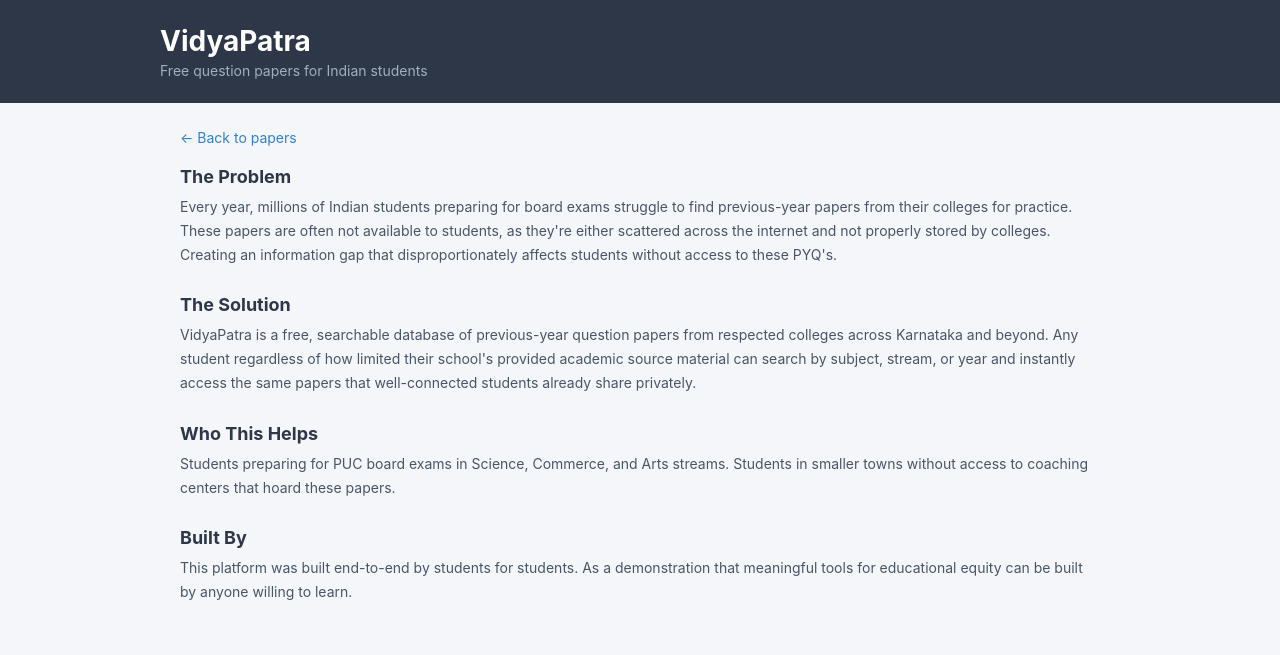
After one commit to shrishavijay/vidyapatra, a Flask app: page /about in a window 1280 px wide. The commit adds this page. Shown: the top 655 px of the page. Run offline with Flask 3, Linux system fonts and the light colour scheme.

Commit message:
feat: about page with project mission and content

```diff
--- a/app.py
+++ b/app.py
@@ -36,6 +36,10 @@ class Paper(db.Model):
 def home():
     return render_template("index.html")
 
+@app.route("/about")
+def about():
+    return render_template("about.html")
+
 # GET all papers from the database
 @app.route("/papers")
 def get_papers():
--- a/static/style.css
+++ b/static/style.css
@@ -135,6 +135,30 @@
     font-size: 14px;
   }
 
+  .back-link {
+    display: inline-block;
+    margin-bottom: 20px;
+    color: #3182ce;
+    text-decoration: none;
+    font-size: 14px;
+  }
+
+  .about-section {
+    margin-bottom: 28px;
+  }
+
+  .about-section h2 {
+    font-size: 18px;
+    color: #2d3748;
+    margin-bottom: 8px;
+  }
+
+  .about-section p {
+    font-size: 14px;
+    color: #4a5568;
+    line-height: 1.7;
+  }
+
   /* ---- MOBILE (screens under 768px) ---- */
   @media (max-width: 768px) {
     .paper-card { width: calc(50% - 8px); }
--- /dev/null
+++ b/templates/about.html
@@ -0,0 +1,43 @@
+<!DOCTYPE html>
+<html lang="en">
+<head>
+  <meta charset="UTF-8">
+  <meta name="viewport" content="width=device-width, initial-scale=1.0">
+  <title>About — VidyaPatra</title>
+  <link rel="stylesheet" href="/static/style.css">
+</head>
+<body>
+
+  <header>
+    <div class="header-inner">
+      <h1>VidyaPatra</h1>
+      <p>Free question papers for Indian students</p>
+    </div>
+  </header>
+
+  <main>
+    <a href="/" class="back-link">← Back to papers</a>
+
+    <section class="about-section">
+      <h2>The Problem</h2>
+      <p><p>Every year, millions of Indian students preparing for board exams struggle to find previous-year papers from their colleges for practice. These papers are often not available to students, as they're either scattered across the internet and not properly stored by colleges. Creating an information gap that disproportionately affects students without access to these PYQ's.</p></p>
+    </section>
+
+    <section class="about-section">
+      <h2>The Solution</h2>
+      <p>VidyaPatra is a free, searchable database of previous-year question papers from respected colleges across Karnataka and beyond. Any student regardless of how limited their school's provided academic source material can search by subject, stream, or year and instantly access the same papers that well-connected students already share privately.</p>
+    </section>
+
+    <section class="about-section">
+      <h2>Who This Helps</h2>
+      <p>Students preparing for PUC board exams in Science, Commerce, and Arts streams. Students in smaller towns without access to coaching centers that hoard these papers.</p>
+    </section>
+
+    <section class="about-section">
+      <h2>Built By</h2>
+      <p>This platform was built end-to-end by students for students. As a demonstration that meaningful tools for educational equity can be built by anyone willing to learn.</p>
+    </section>
+  </main>
+
+</body>
+</html>
--- a/templates/index.html
+++ b/templates/index.html
@@ -12,6 +12,7 @@
     <div class="header-inner">
       <h1>VidyaPatra</h1>
       <p>Free question papers for Indian students</p>
+      <a href="/about" style="color: #a0aec0; font-size: 13px; text-decoration: underline;">About this project</a>
     </div>
   </header>
 
```
